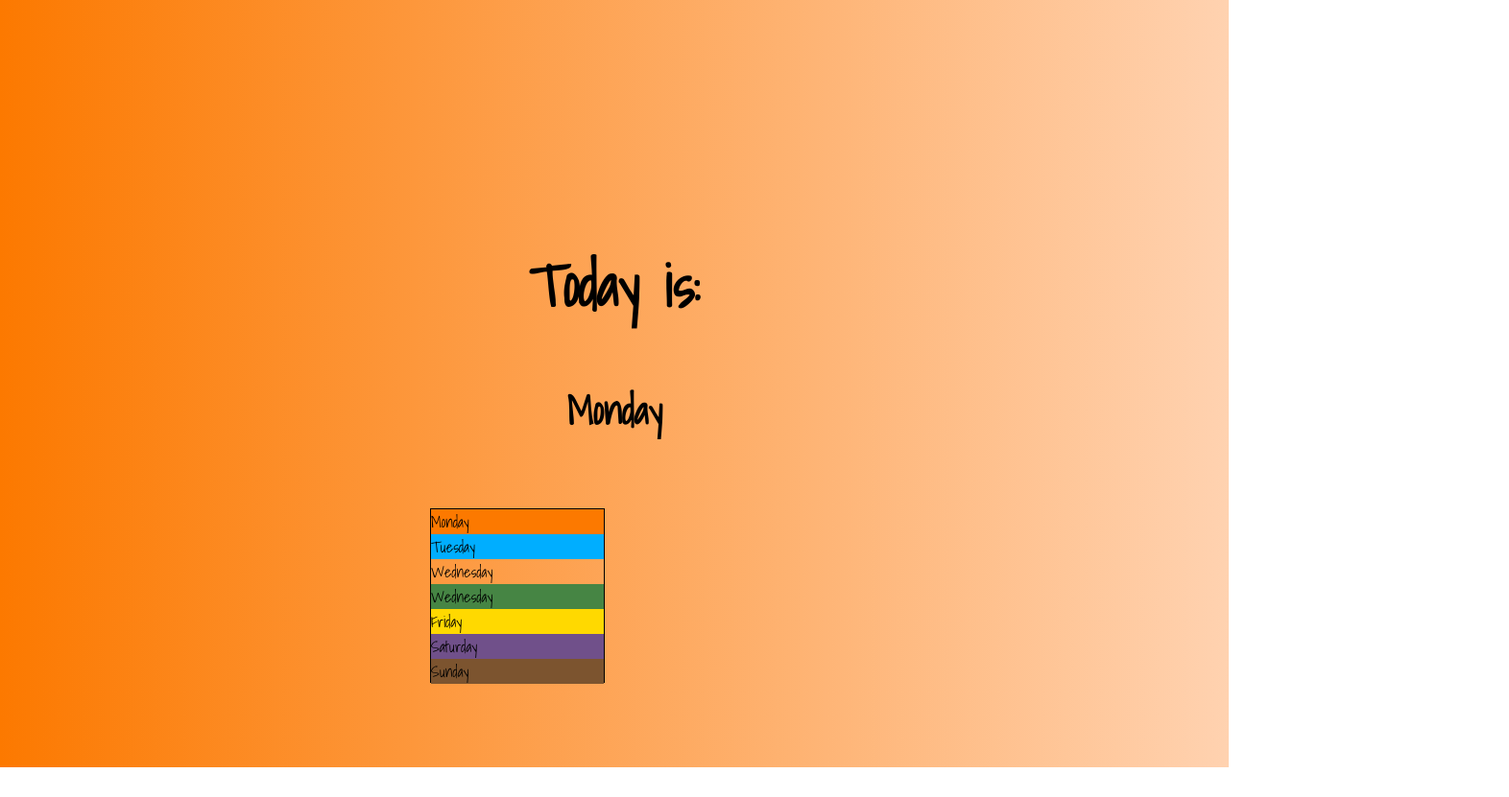
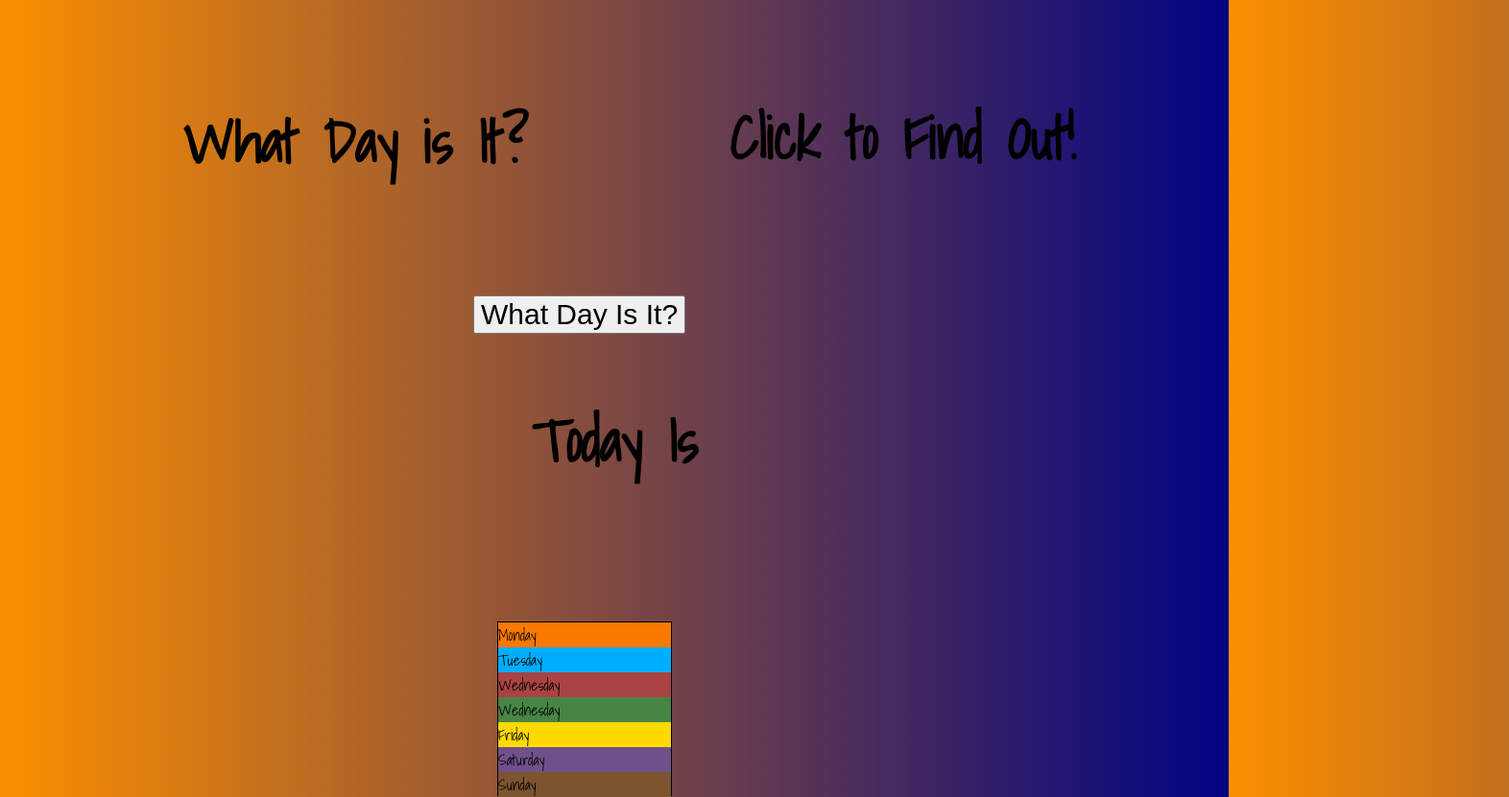
Before and after one commit to AlexLopez1/single-feature-app, a plain HTML site: page index.html in a window 1280 px wide. Shown: the whole page at 96% size, 1572 px wide, since content can reach past the window. Before the commit the page ends 800 px from the top, so only its background shows below. Drawn offline with Linux system fonts and the light colour scheme.

Commit message:
November 15

```diff
--- a/index.html
+++ b/index.html
@@ -24,13 +24,16 @@
        <meta name="apple-mobile-web-app-status-bar-style" content="black">
     </head>
     <body>
-        <h1>Today is:</h1>
-        <h2>Monday</h2>
+        <h1>What Day is It?</h1>
+        <h2>Click to Find Out!</h2>
+
+        <h3 id="whatDay">Today Is</h3>
+<button onclick="whatDay()">What Day Is It?</button>
 
         <div class="day">
             <section class="monday"><a>Monday</a></section>
             <section class="tuesday"><a>Tuesday</a></section>
-            <section class="wednesday"></section><a>Wednesday</a></section>
+            <section class="wednesday"><a>Wednesday</a></section>
             <section class="thursday"><a>Wednesday</a></section>
             <section class="friday"><a>Friday</a></section>
             <section class="saturday"><a>Saturday</a></section>
--- a/scripts.js
+++ b/scripts.js
@@ -0,0 +1,22 @@
+function whatDay() {
+    const d = new Date();
+    const day = d.getDay();
+    let textDay = "Today";
+
+    if (day == 0){
+      textDay = "Sunday";
+    }else if(day == 1){
+      textDay = "Monday";
+    }else if(day == 2){
+      textDay = "Tuesday";
+    }else if(day == 3){
+      textDay = "Wednesday";
+    }else if(day == 4){
+      textDay = "Thursday";
+    }else if(day == 5){
+      textDay = "Friday";
+    }else{
+      textDay = "Saturday";
+    }
+    document.getElementById('whatDay').innerHTML = textDay;
+  }
--- a/style.css
+++ b/style.css
@@ -1,26 +1,37 @@
 html{
-    background: rgb(252,121,0);
-background: linear-gradient(90deg, rgba(252,121,0,1) 0%, rgba(255,210,176,1) 100%);
+    background: rgb(252,143,0);
+background: linear-gradient(90deg, rgba(252,143,0,1) 0%, rgba(0,3,131,1) 100%);
     font-family: 'Shadows Into Light', cursive;
 }
 h1{
     text-align:center;
     margin:250px auto;
     font-size: 60px;
+    position:relative;
+    top: -150px;
+    left: -270px;
 }
 h2{
     text-align:center;
-    font-size: 40px;
-    margin: -200px auto
-
+    font-size: 60px;
+    margin: -200px auto;
+    position:relative;
+    top:-300px;
+    left:300px;
+}
+h3{
+    font-size: 60px;
+    text-align:center;
+    position:relative;
+    top: 60px;
 }
 div{
     height:180px;
     width:180px ;
     border:1px solid black;
     position: relative;
-    top:270px;
-    right:-440px
+    top:100px;
+    right:-510px
 }
 
 
@@ -45,3 +56,11 @@ div{
 .sunday{
     background: rgb(124, 84, 47);
 }
+
+button{
+    position: relative;
+    text-align:center;
+    top: -200px;
+    right:-485px;
+    font-size:30px;
+}
```
